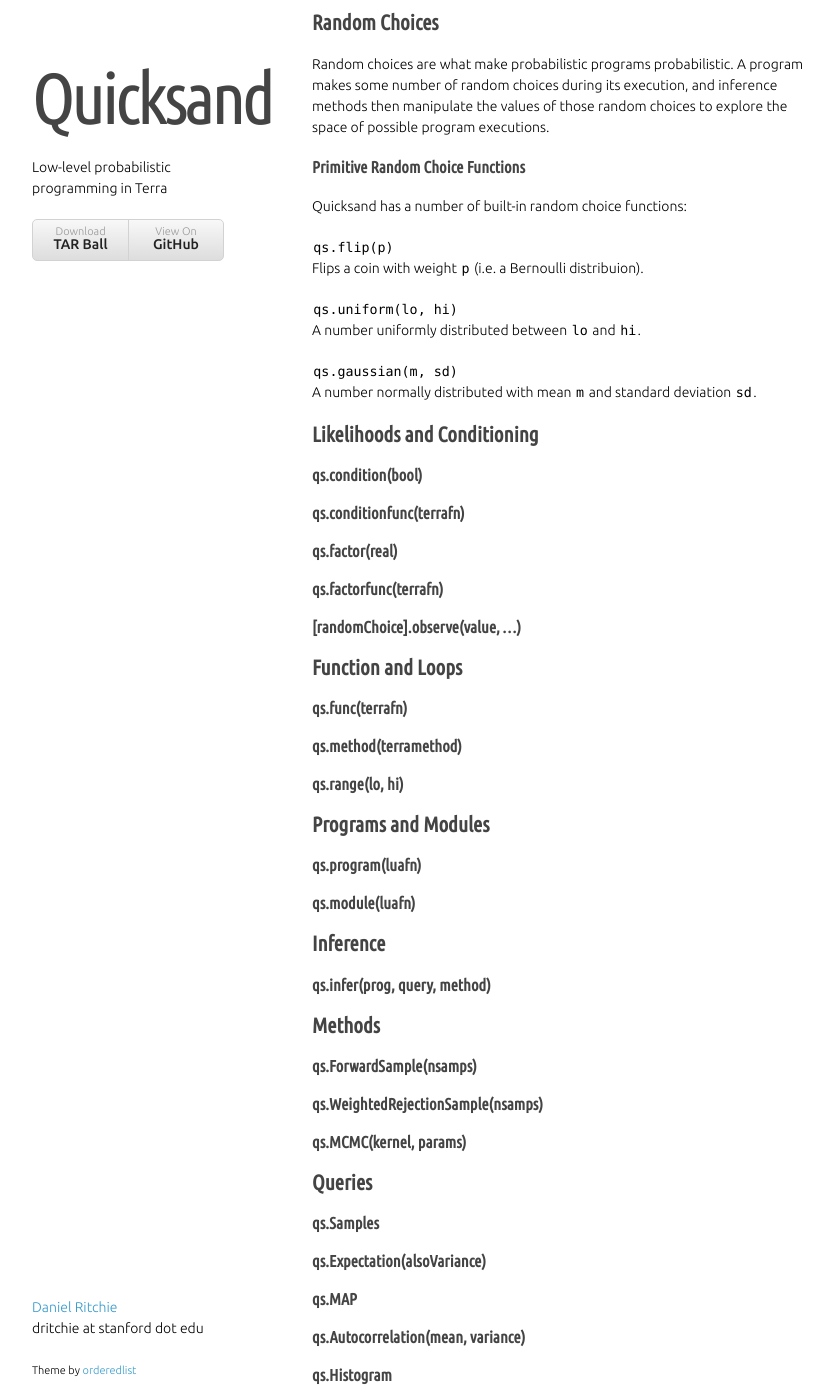
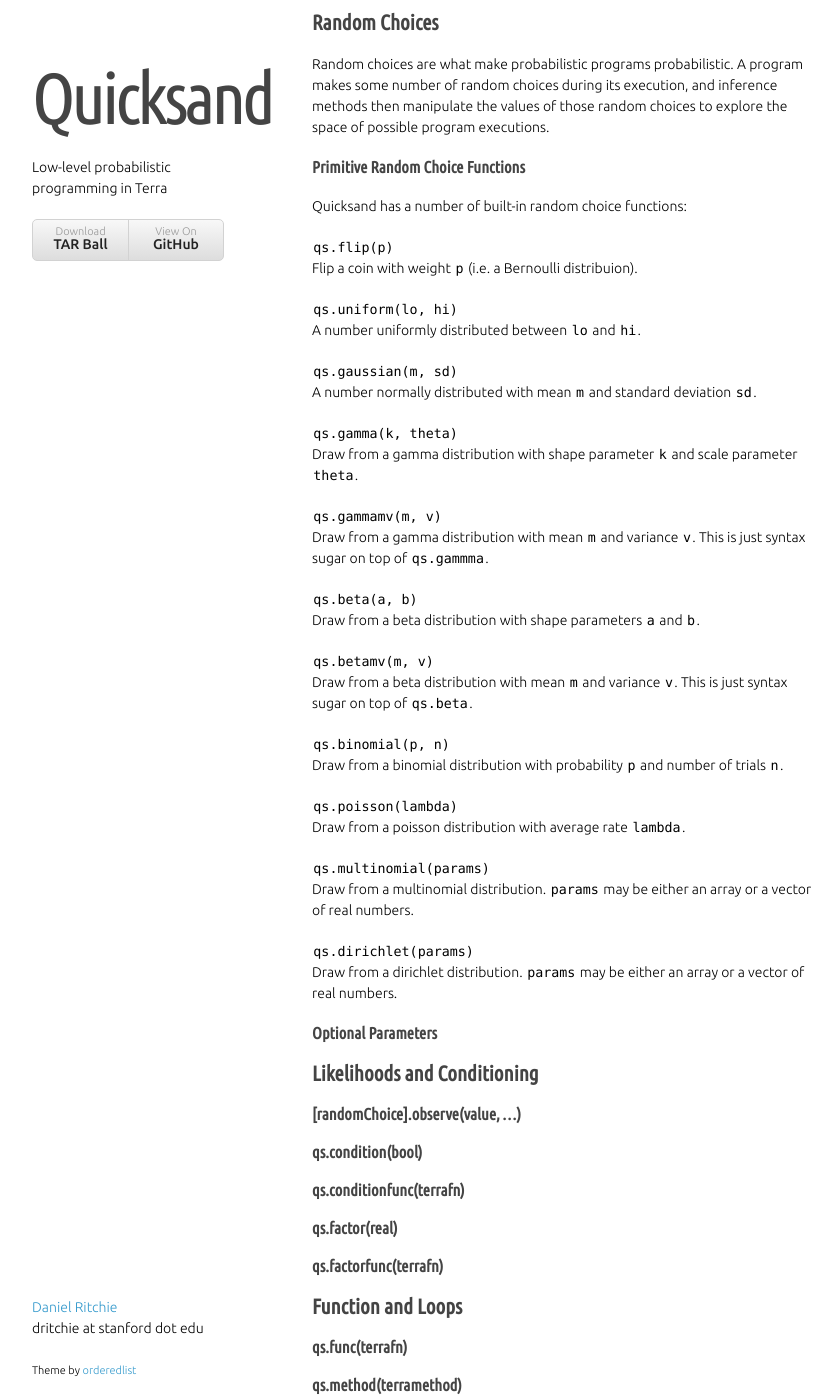
Before and after one commit to dritchie/quicksand, a Jekyll site: the page built from index.md, in a window 1280 px wide and 1400 px high, scrolled down 2552 px. Shown: the whole window, without its empty margins (218-1058 px from the left). Built offline with Jekyll 4.4.1, drawn with Linux system fonts in a browser that asks for light colours; some web fonts are replaced.

Commit message:
more random choices.

```diff
--- a/index.md
+++ b/index.md
@@ -111,7 +111,7 @@
 Quicksand has a number of built-in random choice functions:
 
 `qs.flip(p)`
-Flips a coin with weight `p` (i.e. a Bernoulli distribuion).
+Flip a coin with weight `p` (i.e. a Bernoulli distribuion).
 
 `qs.uniform(lo, hi)`
 A number uniformly distributed between `lo` and `hi`.
@@ -119,8 +119,36 @@
 `qs.gaussian(m, sd)`
 A number normally distributed with mean `m` and standard deviation `sd`.
 
+`qs.gamma(k, theta)`
+Draw from a gamma distribution with shape parameter `k` and scale parameter `theta`.
+
+`qs.gammamv(m, v)`
+Draw from a gamma distribution with mean `m` and variance `v`. This is just syntax sugar on top of `qs.gammma`.
+
+`qs.beta(a, b)`
+Draw from a beta distribution with shape parameters `a` and `b`.
+
+`qs.betamv(m, v)`
+Draw from a beta distribution with mean `m` and variance `v`. This is just syntax sugar on top of `qs.beta`.
+
+`qs.binomial(p, n)`
+Draw from a binomial distribution with probability `p` and number of trials `n`.
+
+`qs.poisson(lambda)`
+Draw from a poisson distribution with average rate `lambda`.
+
+`qs.multinomial(params)`
+Draw from a multinomial distribution. `params` may be either an array or a vector of real numbers.
+
+`qs.dirichlet(params)`
+Draw from a dirichlet distribution. `params` may be either an array or a vector of real numbers.
+
+### Optional Parameters
+
 
 ## Likelihoods and Conditioning
+
+### [randomChoice].observe(value, ...)
 
 ### qs.condition(bool)
 
```
Also changed, not shown: other parts of index.md (+0 -2 lines).
